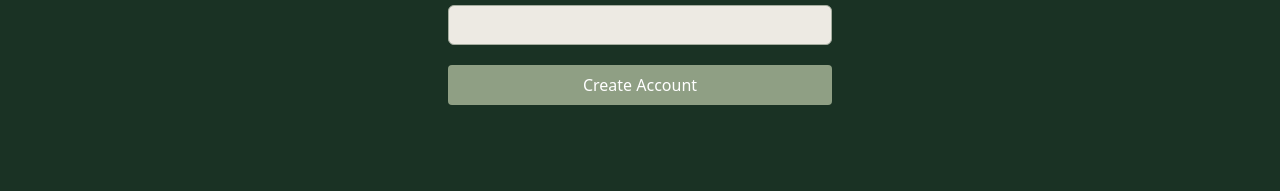
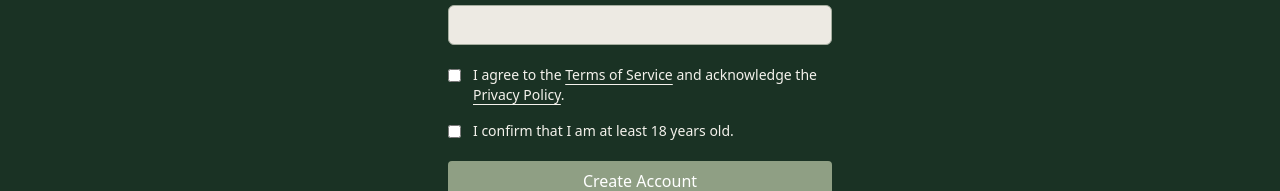
Before and after one commit to gojoego/moriah_project_v2, a Next.js app in the folder frontend/: page /auth/signup in a window 1280 px wide. Shown: the part 466-657 px from the top of the page. Built offline with nearby package versions, Linux system fonts and the light colour scheme; no server answers.

Commit message:
adding frontend for checkboxes for user agreement

```diff
--- a/frontend/src/app/auth/signup/page.tsx
+++ b/frontend/src/app/auth/signup/page.tsx
@@ -1,6 +1,7 @@
 "use client";
 
 import React, { useState } from "react";
+import Link from "next/link";
 import { useRouter } from "next/navigation";
 
 import { signupUser } from "@/lib/api/auth";
@@ -22,6 +23,8 @@ export default function SignupForm() {
     const [error, setError] = useState<string | null>(null);
     const [isSubmitting, setIsSubmitting] = useState(false);
 
+    const [acceptedTerms, setAcceptedTerms] = useState(false);
+    const [ageConfirmed, setAgeConfirmed] = useState(false);
 
     const handleSubmit = async (e: React.FormEvent) => {
         e.preventDefault();
@@ -35,6 +38,16 @@ export default function SignupForm() {
             return;
         }
 
+        if (!acceptedTerms) {
+            setError("You must agree to the Terms of Service and Privacy Policy.");
+            return;
+        }
+
+        if (!ageConfirmed) {
+            setError("You must confirm that you are at least 18 years old.");
+            return;
+        }
+
         setIsSubmitting(true);
 
         try {
@@ -42,6 +55,8 @@ export default function SignupForm() {
                 displayName: trimmedDisplayName,
                 email,
                 password,
+                acceptedTerms,
+                ageConfirmed,
             });
 
             setToken(data.token);
@@ -152,6 +167,53 @@ export default function SignupForm() {
                     />
                 </div>
 
+                <div className="space-y-4">
+                    <label className="flex items-start gap-3 text-sm">
+                        <input
+                            type="checkbox"
+                            checked={acceptedTerms}
+                            onChange={(e) => {
+                                setAcceptedTerms(e.target.checked);
+                                setError(null);
+                            }}
+                            className="mt-1"
+                        />
+
+                        <span>
+                            I agree to the{" "}
+                            <Link
+                                href={ROUTES.TERMS}
+                                className="underline underline-offset-4"
+                            >
+                                Terms of Service
+                            </Link>{" "}
+                            and acknowledge the{" "}
+                            <Link
+                                href={ROUTES.PRIVACY}
+                                className="underline underline-offset-4"
+                            >
+                                Privacy Policy
+                            </Link>
+                            .
+                        </span>
+                    </label>
+
+                    <label className="flex items-start gap-3 text-sm">
+                        <input
+                            type="checkbox"
+                            checked={ageConfirmed}
+                            onChange={(e) => {
+                                setAgeConfirmed(e.target.checked);
+                                setError(null);
+                            }}
+                            className="mt-1"
+                        />
+
+                        <span>
+                            I confirm that I am at least 18 years old.
+                        </span>
+                    </label>
+                </div>
                 <ErrorMessage message={error} />
 
                 <button
--- a/frontend/src/constants/routes.ts
+++ b/frontend/src/constants/routes.ts
@@ -7,5 +7,7 @@ export const ROUTES = {
     POSTS: "/posts",
     NEW_POST: "/posts/new",
     FORGOT_PASSWORD: "/auth/forgot-password",
-    RESET_PASSWORD: "/auth/reset-password"
+    RESET_PASSWORD: "/auth/reset-password",
+    TERMS: "/terms",
+    PRIVACY: "/privacy"
 }
--- a/frontend/src/types/auth.ts
+++ b/frontend/src/types/auth.ts
@@ -11,6 +11,8 @@ export interface SignupInput {
     email: string;
     password: string;
     displayName: string;
+    acceptedTerms: boolean;
+    ageConfirmed: boolean;
 }
 
 export interface SignupResponse {
```
